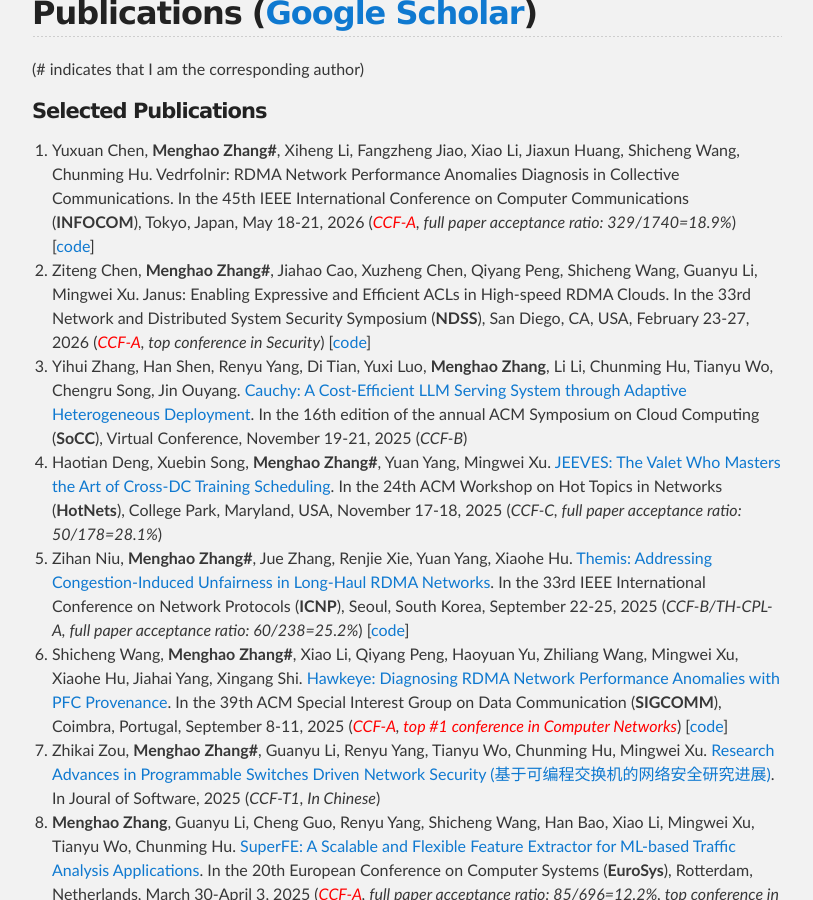
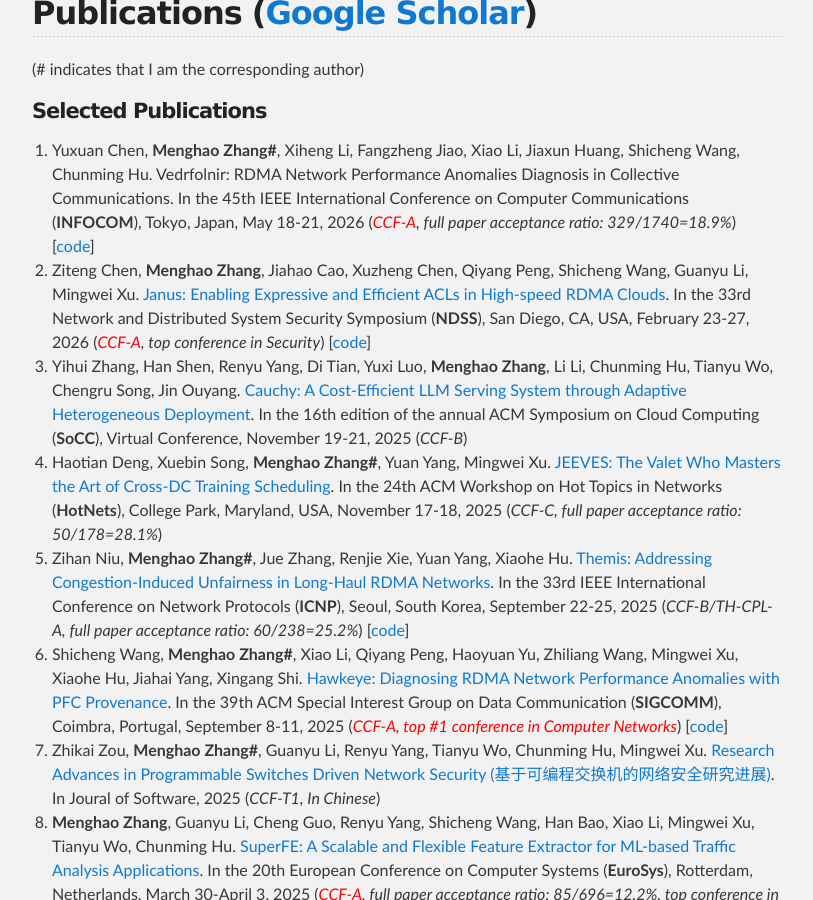
Before and after one commit to zhangmenghao/zhangmenghao.github.io, a Jekyll site: the page built from index.md, in a window 1280 px wide and 900 px high, scrolled down 1390 px. Shown: the whole window, without its empty margins (233-1046 px from the left). Built offline with Jekyll 4.4.1, drawn with Linux system fonts in a browser that asks for light colours; some of the changed lines change nothing that is shown.

Commit message:
Update ndss 26

```diff
--- a/index.md
+++ b/index.md
@@ -42,8 +42,8 @@
 27. Yuxuan Chen, __Menghao Zhang#__, Xiheng Li, Fangzheng Jiao, Xiao Li, Jiaxun Huang, Shicheng Wang, Chunming Hu.
 Vedrfolnir: RDMA Network Performance Anomalies Diagnosis in Collective Communications.
 In the 45th IEEE International Conference on Computer Communications (**INFOCOM**), Tokyo, Japan, May 18-21, 2026 (*<font color='red'>CCF-A</font>, full paper acceptance ratio: 329/1740=18.9%*) [[code](https://github.com/Networked-System-and-Security-Group/CollectiveCommunicationDiagnosis)]
-26. Ziteng Chen, __Menghao Zhang#__, Jiahao Cao, Xuzheng Chen, Qiyang Peng, Shicheng Wang, Guanyu Li, Mingwei Xu.
-Janus: Enabling Expressive and Efficient ACLs in High-speed RDMA Clouds.
+26. Ziteng Chen, __Menghao Zhang__, Jiahao Cao, Xuzheng Chen, Qiyang Peng, Shicheng Wang, Guanyu Li, Mingwei Xu.
+[Janus: Enabling Expressive and Efficient ACLs in High-speed RDMA Clouds](./papers/NDSS2026-Janus.pdf).
 In the 33rd Network and Distributed System Security Symposium (**NDSS**), San Diego, CA, USA, February 23-27, 2026 (*<font color='red'>CCF-A</font>, top conference in Security*) [[code](https://github.com/czt8888/janus-bf3)]
 25. Yihui Zhang, Han Shen, Renyu Yang, Di Tian, Yuxi Luo, __Menghao Zhang__, Li Li, Chunming Hu, Tianyu Wo, Chengru Song, Jin Ouyang.
 [Cauchy: A Cost-Efficient LLM Serving System through Adaptive Heterogeneous Deployment](./papers/SoCC2025-Cauchy.pdf).
```
Also changed, not shown: 1 other file.
